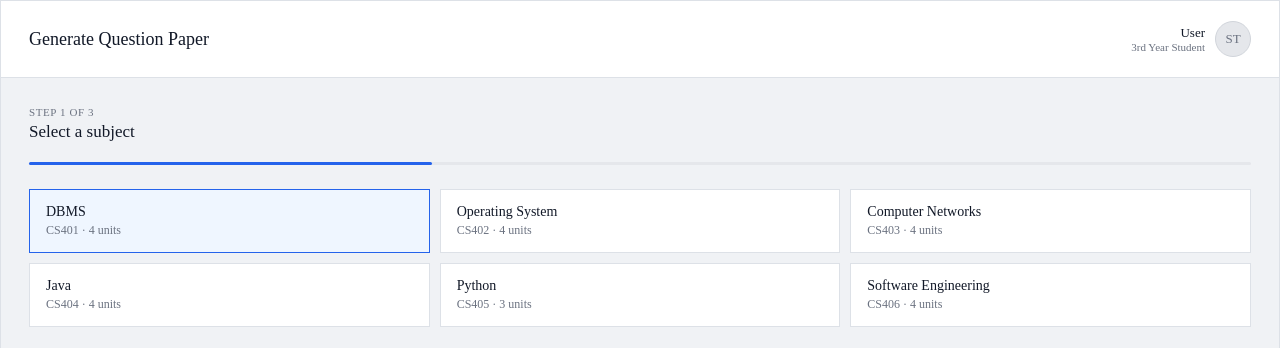
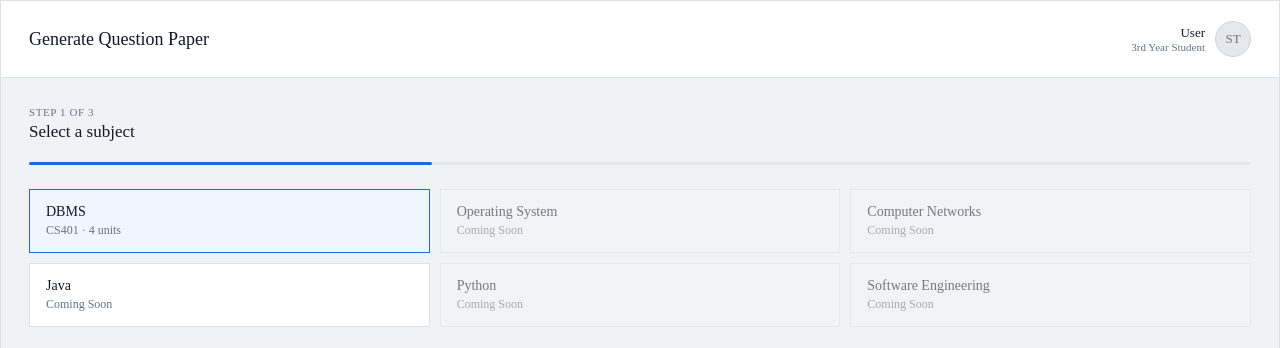
Before and after one commit to Yashsri07/SessionalHub, a plain HTML site: page frontend/generate-paper.html in a window 1280 px wide. Shown: the top 348 px of the page. Drawn offline with Linux system fonts and the light colour scheme.

Commit message:
adding some new faeture in generate paper dashboard and disabke the subject which are not available now

```diff
--- a/frontend/CSS/generate-paper.css
+++ b/frontend/CSS/generate-paper.css
@@ -90,11 +90,13 @@
     border-radius: var(--border-radius-md);
     padding: 14px 16px;
     cursor: pointer;
-    transition: all 0.15s;
+    transition: all 0.3s ease;
   }
-  .subject-card:hover {
+ .subject-card:hover {
+    transform: translateY(-6px) scale(1.02);
     border-color: #2563eb;
-  }
+    box-shadow: 0 12px 24px rgba(37, 99, 235, 0.18);
+}
   .subject-card.selected {
     background: #eff6ff;
     border: 1.5px solid #2563eb;
@@ -105,10 +107,25 @@
     color: #111827;
     margin-bottom: 3px;
   }
+  .subject-card:hover .subj-name {
+    color: #2563eb;
+}
   .subject-card .subj-meta {
     font-size: 12px;
     color: #6b7280;
   }
+.subject-card.disabled {
+    opacity: 0.55;
+    cursor: not-allowed;
+    background: #f3f4f6;
+    pointer-events: none;
+}
+
+.subject-card.disabled:hover {
+    border-color: #dde1e7;
+    transform: none;
+    box-shadow: none;
+}
   .unit-block {
     margin-bottom: 8px;
   }
--- a/frontend/generate-paper.html
+++ b/frontend/generate-paper.html
@@ -31,25 +31,25 @@
                 <div class="subj-name">DBMS</div>
                 <div class="subj-meta">CS401 · 4 units</div>
               </div>
-              <div class="subject-card" data-s="Operating System">
+              <div class="subject-card disabled" data-s="Operating System">
                 <div class="subj-name">Operating System</div>
-                <div class="subj-meta">CS402 · 4 units</div>
+                <div class="subj-meta">Coming Soon</div>
               </div>
-              <div class="subject-card" data-s="Computer Networks">
+              <div class="subject-card disabled" data-s="Computer Networks">
                 <div class="subj-name">Computer Networks</div>
-                <div class="subj-meta">CS403 · 4 units</div>
+                <div class="subj-meta">Coming Soon</div>
               </div>
-              <div class="subject-card" data-s="Java">
+              <div class="subject-card " data-s="Java">
                 <div class="subj-name">Java</div>
-                <div class="subj-meta">CS404 · 4 units</div>
+                <div class="subj-meta">Coming Soon</div>
               </div>
-              <div class="subject-card" data-s="Python">
+              <div class="subject-card disabled" data-s="Python">
                 <div class="subj-name">Python</div>
-                <div class="subj-meta">CS405 · 3 units</div>
+                <div class="subj-meta">Coming Soon</div>
               </div>
-              <div class="subject-card" data-s="Software Engineering">
+              <div class="subject-card disabled" data-s="Software Engineering">
                 <div class="subj-name">Software Engineering</div>
-                <div class="subj-meta">CS406 · 4 units</div>
+                <div class="subj-meta">Coming Soon</div>
               </div>
             </div>
             <div class="btn-row">
--- a/frontend/js/generate-paper.js
+++ b/frontend/js/generate-paper.js
@@ -1,16 +1,34 @@
 let selectedSubject = 'DBMS';
+
 document.querySelectorAll('.subject-card').forEach((card) => {
   card.addEventListener('click', () => {
-    document.querySelectorAll('.subject-card').forEach((c) => c.classList.remove('selected'));
+
+    if (card.dataset.s !== 'DBMS') {
+      alert('🚧 This subject is under development. Currently only DBMS is available.');
+      return;
+    }
+
+    document.querySelectorAll('.subject-card').forEach((c) =>
+      c.classList.remove('selected')
+    );
+
     card.classList.add('selected');
     selectedSubject = card.dataset.s;
   });
 });
+
 function toggleTopics(id, show) {
   document.getElementById(id).classList.toggle('hidden', !show);
 }
+
 function goStep(n) {
-  [1, 2, 3, 4].forEach((i) => document.getElementById('step' + i).classList.add('hidden'));
+  [1, 2, 3, 4].forEach((i) =>
+    document.getElementById('step' + i).classList.add('hidden')
+  );
+
   document.getElementById('step' + n).classList.remove('hidden');
-  if (n === 2) document.getElementById('subjectLabel').textContent = selectedSubject;
+
+  if (n === 2) {
+    document.getElementById('subjectLabel').textContent = selectedSubject;
+  }
 }
```
